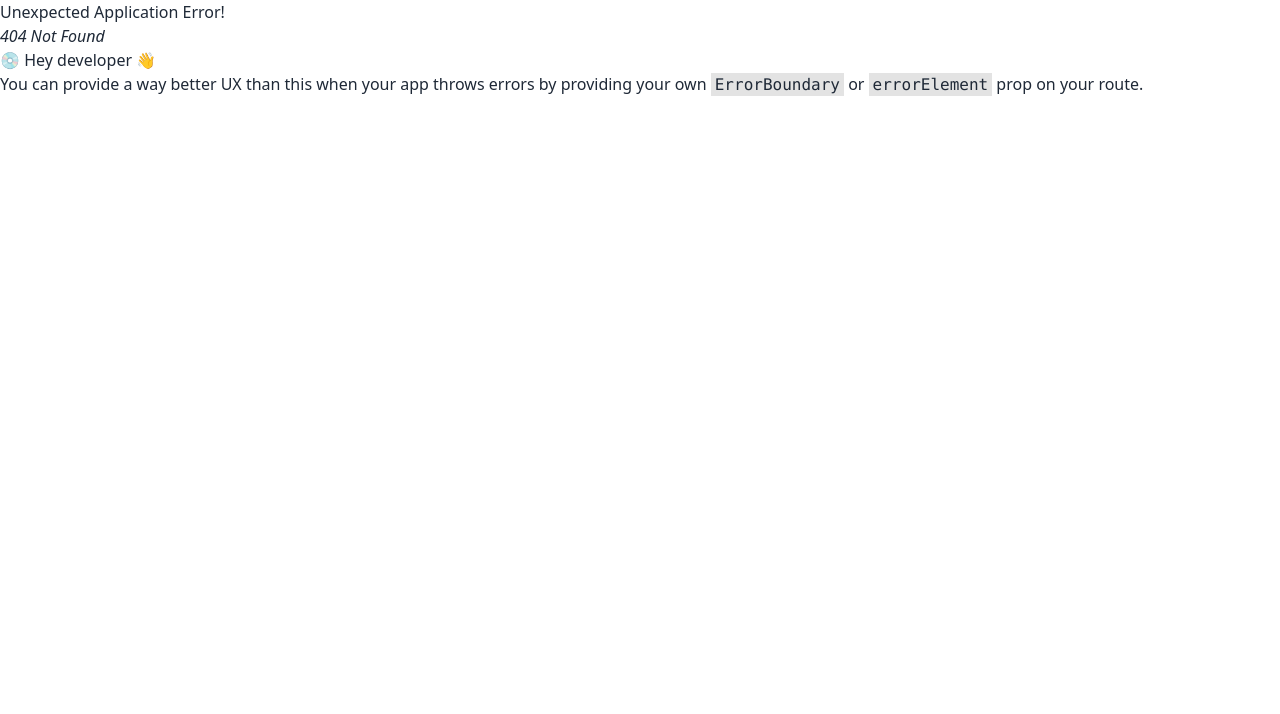
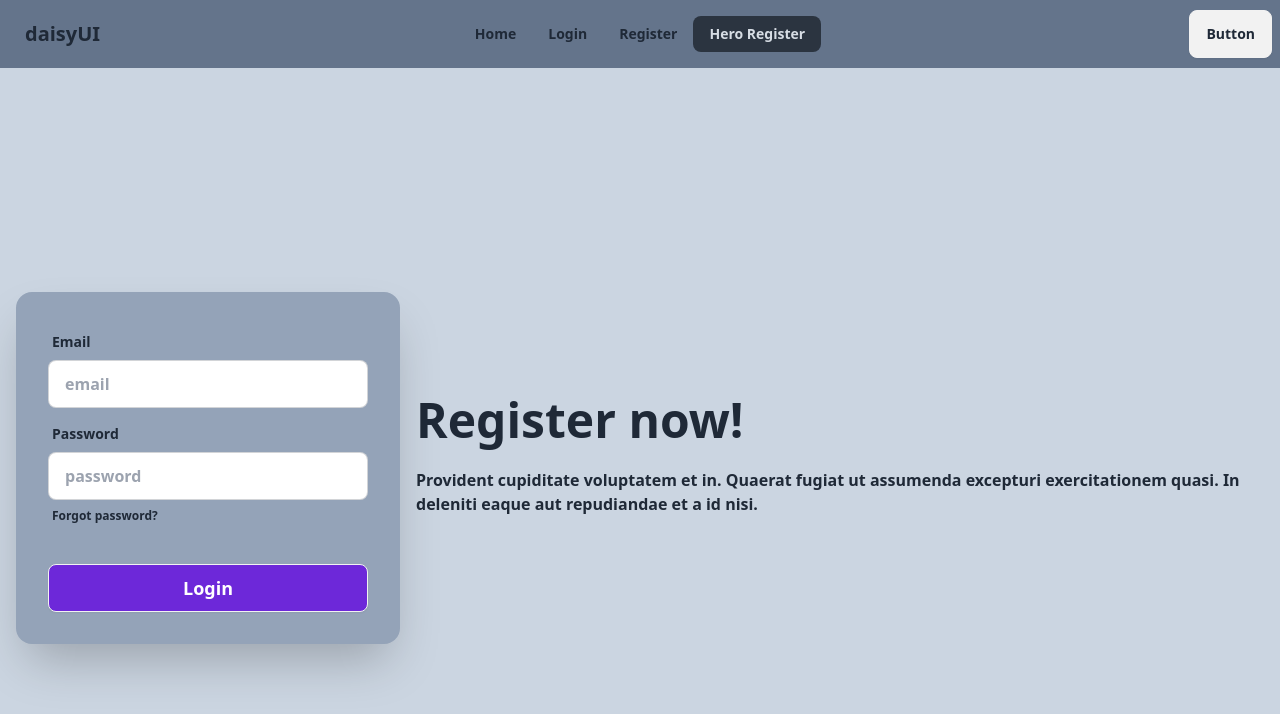
Before and after one commit to Abdulmazid24/email-password-authentication-project, a React (Vite) app: page /heroregister in a window 1280 px wide. Before the commit this address had no page. Shown: the top 714 px of the page. Built offline with nearby package versions, Linux system fonts and the light colour scheme.

Commit message:
some practised  for get value of input

```diff
--- /dev/null
+++ b/src/__form__interaction.js
@@ -0,0 +1,4 @@
+/**
+ * 1.form ==> e.target.name(name of the input field).value
+ * 2.
+ */
--- a/src/components/Header/Header.jsx
+++ b/src/components/Header/Header.jsx
@@ -12,6 +12,9 @@ const Header = () => {
       </li>
       <li>
         <NavLink to="/register">Register</NavLink>
+      </li>
+      <li>
+        <NavLink to="/heroregister">Hero Register</NavLink>
       </li>
     </>
   );
--- /dev/null
+++ b/src/components/HeroRegister/HeroRegister.jsx
@@ -0,0 +1,63 @@
+const HeroRegister = () => {
+  const handleRegister = e => {
+    e.preventDefault();
+
+    const email = e.target.email.value;
+    const password = e.target.password.value;
+    console.log(email, password);
+  };
+  return (
+    <div className="hero min-h-screen bg-slate-300 ">
+      <div className=" font-bold hero-content flex-col lg:flex-row-reverse">
+        <div className="text-center lg:text-left">
+          <h1 className="text-5xl font-bold">Register now!</h1>
+          <p className="py-6">
+            Provident cupiditate voluptatem et in. Quaerat fugiat ut assumenda
+            excepturi exercitationem quasi. In deleniti eaque aut repudiandae et
+            a id nisi.
+          </p>
+        </div>
+        <div className="card shrink-0 w-full max-w-sm shadow-2xl bg-slate-400">
+          <form onSubmit={handleRegister} className="card-body">
+            <div className="form-control">
+              <label className="label">
+                <span className="label-text">Email</span>
+              </label>
+              <input
+                type="email"
+                name="email"
+                placeholder="email"
+                className="input input-bordered"
+                required
+              />
+            </div>
+            <div className="form-control">
+              <label className="label">
+                <span className="label-text">Password</span>
+              </label>
+              <input
+                type="password"
+                placeholder="password"
+                name="password"
+                className="input input-bordered"
+                required
+              />
+              <label className="label">
+                <a href="#" className="label-text-alt link link-hover">
+                  Forgot password?
+                </a>
+              </label>
+            </div>
+            <div className="form-control mt-6">
+              <button className="btn bg-violet-700 hover:bg-violet-950 text-white text-lg font-extrabold">
+                Login
+              </button>
+            </div>
+          </form>
+        </div>
+      </div>
+    </div>
+  );
+};
+
+export default HeroRegister;
--- a/src/components/Home/Home.jsx
+++ b/src/components/Home/Home.jsx
@@ -1,6 +1,6 @@
 const Home = () => {
   return (
-    <div>
+    <div className=" w-screen h-screen bg-slate-300">
       <h2 className="text-3xl">This is Home</h2>
     </div>
   );
--- a/src/components/Register/Register.jsx
+++ b/src/components/Register/Register.jsx
@@ -1,9 +1,16 @@
 const Register = () => {
+  const handleRegister = e => {
+    e.preventDefault();
+    const email = e.target.email.value;
+    const password = e.target.password.value;
+    console.log(email, password);
+  };
   return (
     <div className="bg-slate-300 w-screen h-screen text-center">
-      <h2 className="text-3xl font-bold py-3">Please Register</h2>
+      <h2 className="  text-3xl font-bold py-3 ">Please Register</h2>
+
       <div className="bg-gray-500 rounded-lg  w-1/3 py-5 px-3 shadow-2xl border-b-2 border-white mx-auto ">
-        <form className="">
+        <form onSubmit={handleRegister} className="">
           <input
             className="bg-gray-300 font-bold my-1 px-2 py-1 w-full rounded-lg hover:bg-white text-black"
             type="email"
@@ -21,7 +28,7 @@ const Register = () => {
           />
           <br />
           <input
-            className="bg-purple-400 text-white font-bold my-1 px-2 py-1 w-full  hover:bg-black"
+            className="bg-purple-400 text-white font-bold my-1 px-2 py-1 w-full shadow-2xl border-b-2 border-black rounded-b-xl rounded-t-lg  hover:bg-black"
             type="submit"
             value=" Please Register"
           />
--- a/src/main.jsx
+++ b/src/main.jsx
@@ -7,6 +7,7 @@ import Root from './components/Root/Root';
 import Home from './components/Home/Home';
 import Login from './components/Login/Login';
 import Register from './components/Register/Register';
+import HeroRegister from './components/HeroRegister/HeroRegister';
 const router = createBrowserRouter([
   {
     path: '/',
@@ -24,6 +25,10 @@ const router = createBrowserRouter([
         path: '/register',
         element: <Register></Register>,
       },
+      {
+        path: '/heroregister',
+        element: <HeroRegister></HeroRegister>,
+      },
     ],
   },
 ]);
```
